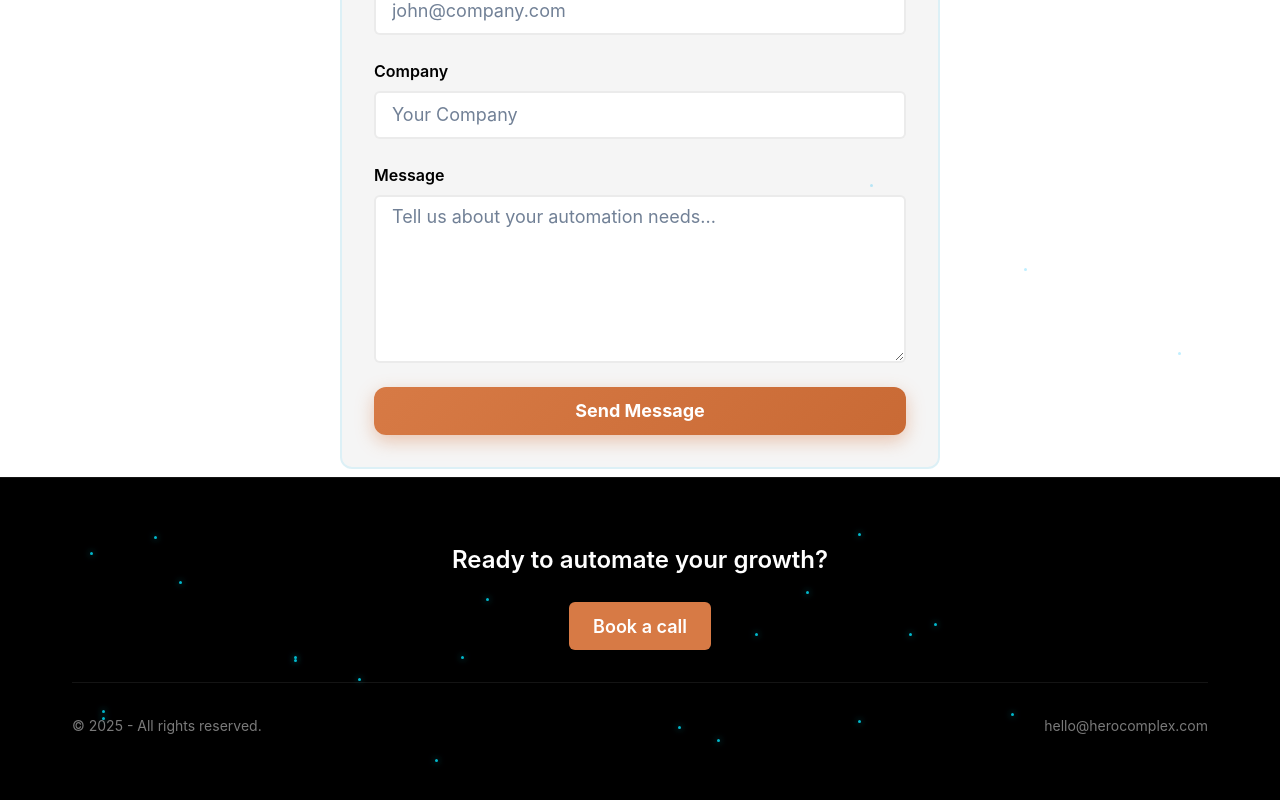
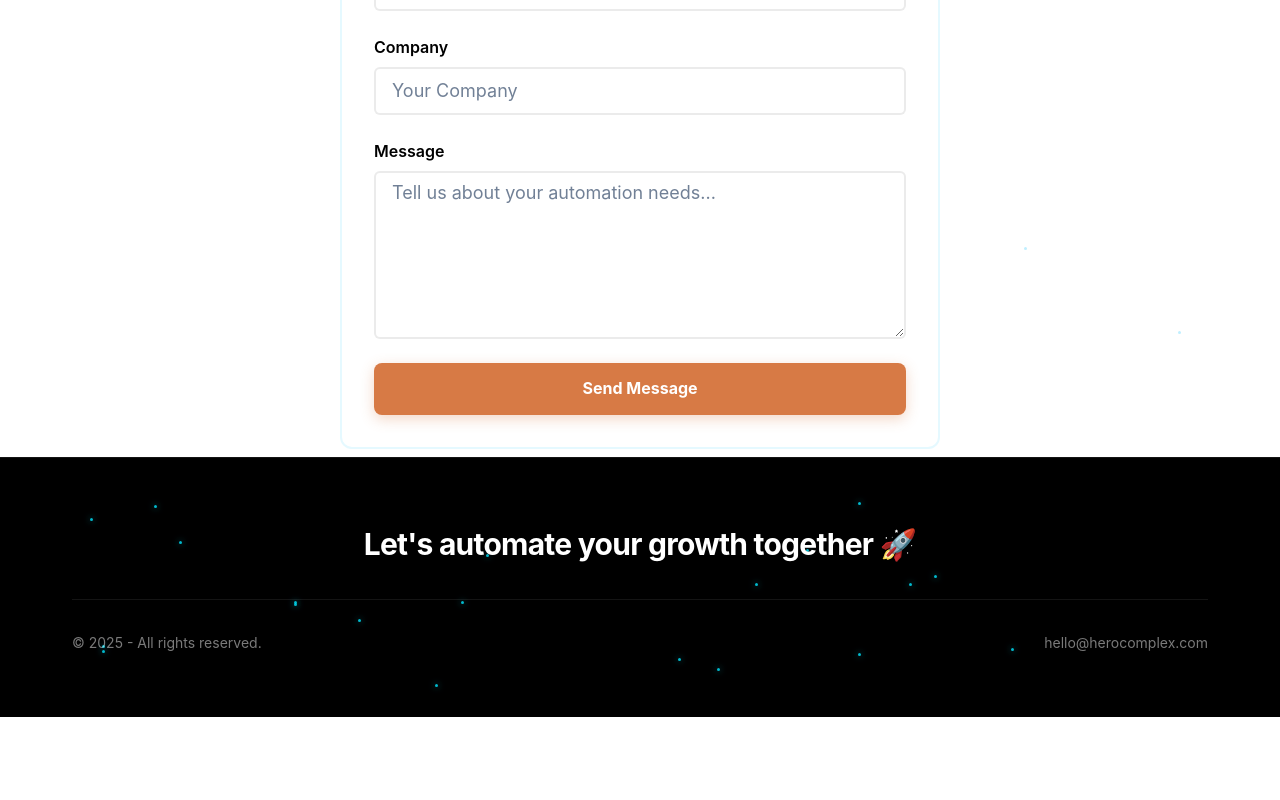
Before and after one commit to Gertti/BM, a React (Vite) app: page / in a window 1280 px wide. Shown: the part 1695-2495 px from the top of the page. After the commit the page ends 2412 px from the top, so only its background shows below. Built offline with nearby package versions, Linux system fonts and the light colour scheme.

Commit message:
finalchanges

```diff
--- a/src/components/Contact.tsx
+++ b/src/components/Contact.tsx
@@ -76,7 +76,7 @@ const Contact = () => {
             maxW="600px"
             w="full"
             mx="auto"
-            bg="blackAlpha.50"
+            bg="white"
             p={{ base: 6, md: 8 }}
             borderRadius="xl"
             border="2px solid"
@@ -184,31 +184,42 @@ const Contact = () => {
                 </FormControl>
 
                 <Button
-                  bg="linear-gradient(135deg, #D77A45 0%, #C96A35 100%)"
-                  color="white"
-                  size="lg"
-                  w="full"
+                  bg="#D77A45 !important"
+                  color="white !important"
                   _hover={{
-                    bg: 'linear-gradient(135deg, #C96A35 0%, #B85A25 100%)',
-                    transform: 'translateY(-3px)',
-                    boxShadow: '0 12px 25px rgba(215, 122, 69, 0.5)',
+                    bg: '#C96A35 !important',
+                    transform: 'translateY(-2px)',
+                    boxShadow: '0 8px 20px rgba(215, 122, 69, 0.4)'
                   }}
                   _active={{
-                    bg: 'linear-gradient(135deg, #B85A25 0%, #A64A1A 100%)',
-                    transform: 'scale(0.96)',
-                    boxShadow: '0 6px 15px rgba(215, 122, 69, 0.4)'
+                    bg: '#B85A25 !important',
+                    transform: 'scale(0.97)',
+                    boxShadow: '0 4px 10px rgba(215, 122, 69, 0.3)'
                   }}
                   _focus={{
-                    boxShadow: '0 0 0 3px rgba(215, 122, 69, 0.4)'
+                    boxShadow: '0 0 0 3px rgba(215, 122, 69, 0.3)'
                   }}
-                  transition="all 0.3s ease"
+                  size="lg"
+                  fontSize="md"
+                  h="52px"
+                  w="full"
+                  borderRadius="lg"
                   fontWeight="bold"
-                  fontSize="lg"
-                  borderRadius="xl"
-                  boxShadow="0 6px 18px rgba(215, 122, 69, 0.4)"
+                  transition="all 0.25s ease"
+                  boxShadow="0 4px 14px rgba(215, 122, 69, 0.3)"
+                  sx={{
+                    backgroundColor: '#D77A45 !important',
+                    '&:hover': {
+                      backgroundColor: '#C96A35 !important'
+                    },
+                    '&:active': {
+                      backgroundColor: '#B85A25 !important'
+                    }
+                  }}
                 >
                   Send Message
                 </Button>
+
               </VStack>
             </Box>
         </VStack>
--- a/src/components/Footer.tsx
+++ b/src/components/Footer.tsx
@@ -3,7 +3,6 @@ import {
   Container,
   Flex,
   Text,
-  Button,
   VStack,
   HStack,
 } from '@chakra-ui/react';
@@ -51,28 +50,16 @@ const Footer = () => {
 
       <Container maxW="1200px" px={[4, 6, 8]} position="relative" zIndex="1">
         <VStack spacing={8}>
-          {/* Main CTA Section */}
-          <VStack spacing={6} textAlign="center">
-            <Text
-              fontSize={{ base: 'xl', md: '2xl' }}
-              fontWeight="semibold"
-              color="white"
-            >
-              Ready to automate your growth?
-            </Text>
-            <Button
-              bg="#D77A45"
-              color="white"
-              _hover={{ bg: '#C96A35' }}
-              size="lg"
-              onClick={() => {
-                // In a real app, this would open a calendar booking system
-                window.open('mailto:hello@ben.com?subject=Book a call', '_blank');
-              }}
-            >
-              Book a call
-            </Button>
-          </VStack>
+          {/* Thank You Message */}
+          <Text
+            fontSize={{ base: '2xl', md: '3xl' }}
+            fontWeight="bold"
+            color="white"
+            textAlign="center"
+            letterSpacing="tight"
+          >
+            Let's automate your growth together  🚀
+          </Text>
 
           {/* Footer Bottom */}
           <Flex
--- a/src/components/Logos.tsx
+++ b/src/components/Logos.tsx
@@ -69,7 +69,7 @@ const Logos = () => {
   return (
     <Box bg="white" pt={{ base: 4, md: 6 }} pb={{ base: 0, md: 0 }}>
       <Container maxW="1400px" px={[6, 4, 6]}>
-        <VStack spacing={{ base: 0, md: 0 }}>
+        <VStack spacing={{ base: 0, md: -4 }}>
           {/* Title */}
           <Heading
             as="h2"
@@ -85,7 +85,7 @@ const Logos = () => {
           </Heading>
 
           {/* Desktop: Horizontal Row */}
-          <Box display={{ base: "none", md: "block" }} w="full">
+          <Box display={{ base: "none", md: "block" }} w="full" mt={{ base: 0, md: -6 }}>
             <HStack
               spacing={{ base: 12, md: 16, lg: 20 }}
               justify="center"
```
Also changed, not shown: src/components/WhatWeDo.tsx (+6 -6 lines), 3 other files (tests, documents, lock files or other folders).
